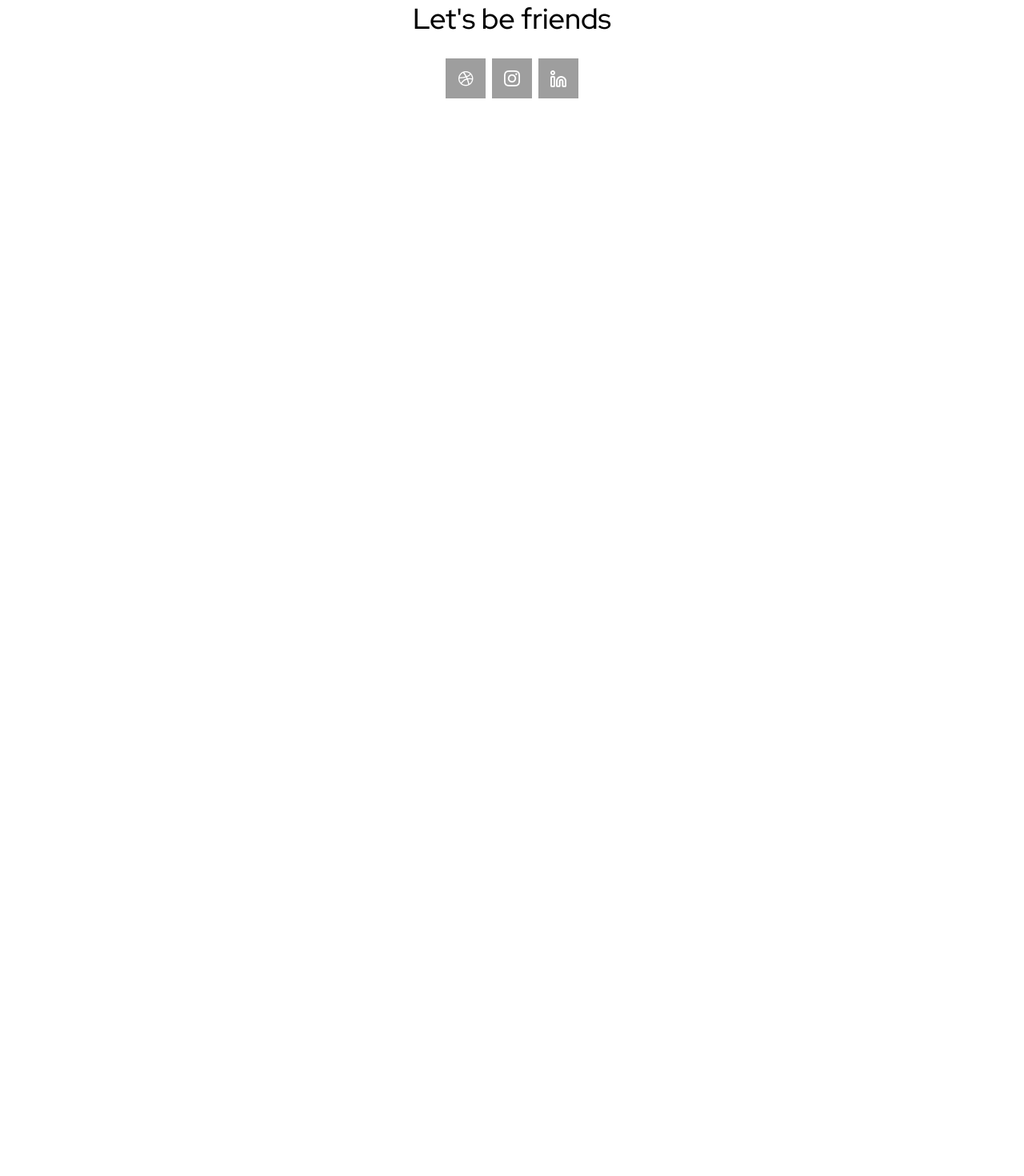
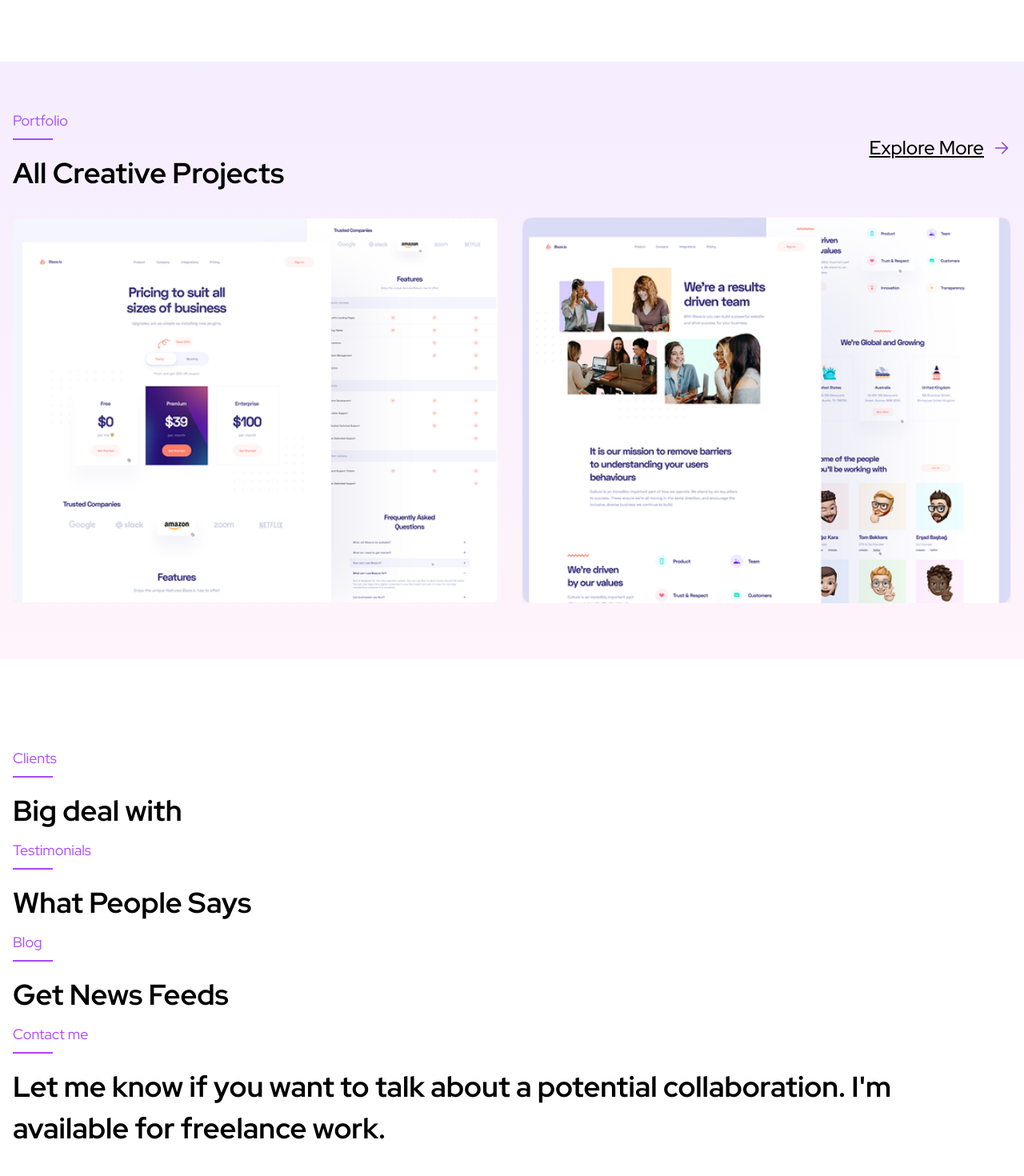
Before and after one commit to Yusuff-Dev/icode-v1, a React (Vite) app: page / in a window 1280 px wide. Shown: the part 1240-2710 px from the top of the page at 80% size. Before the commit the page ends 1413 px from the top, so only its background shows below. Built offline with nearby package versions, Linux system fonts and the light colour scheme; grey boxes are pictures that could not be loaded.

Commit message:
bg oxshamadi

```diff
--- a/src/App.tsx
+++ b/src/App.tsx
@@ -1,7 +1,12 @@
+import Blog from "./components/Blog"
+import Clients from "./components/Clients"
+import Contact from "./components/Contact"
 import Footer from "./components/footer/Footer"
 import Hero from "./components/Hero"
 import Navbar from "./components/navbar/Navbar"
+import Projects from "./components/Projects"
 import Services from "./components/Services"
+import Testimonials from "./components/Testimonials"
 
 function App() {
 
@@ -13,8 +18,12 @@ function App() {
       <main className="grow">
         <Hero/>
         <Services/>
+        <Projects/>
+        <Clients/>
+        <Testimonials/>
+        <Blog/>
+        <Contact/>
       </main>
-
       <Footer/>
     </div>
   )
--- a/src/UI/SectionTitle.tsx
+++ b/src/UI/SectionTitle.tsx
@@ -1,7 +1,10 @@
-export default function SectionTitle({children}:{children: string}) {
-  return (
-    <div className="flex">
-      <p className="relative py-[10px] text-lg text-purple-500 after:absolute after:bottom-0 after:left-0 after:border after:w-[50px]">{children}</p>
-    </div>
-  )
+export default function SectionTitle({ children, heading, w }: { children: string, heading: string, w: string }) {
+    return (
+        <div className="flex flex-col gap-[15px]">
+            <p className="relative py-[10px] text-lg text-purple-500 after:absolute after:bottom-0 after:left-0 after:border after:w-[50px]">{children}
+            </p>
+
+            <h2 className={`font-bold text-4xl max-w-[${w}] text-black leading-[52px]`}>{heading}</h2>
+        </div>
+    )
 }
--- /dev/null
+++ b/src/components/Blog.tsx
@@ -0,0 +1,11 @@
+import SectionTitle from "../UI/SectionTitle";
+
+export default function Blog() {
+  return (
+    <section>
+      <div className="container">
+        <SectionTitle heading="Get News Feeds" w='165px'>Blog</SectionTitle>
+      </div>
+    </section>
+  )
+}
--- /dev/null
+++ b/src/components/Clients.tsx
@@ -0,0 +1,14 @@
+import SectionTitle from "../UI/SectionTitle";
+
+export default function Clients() {
+  return (
+    <section className="mt-25">
+      <div className="container">
+        <SectionTitle heading="Big deal with" w='200px'>Clients</SectionTitle>
+        <div>
+
+        </div>
+      </div>
+    </section>
+  )
+}
--- /dev/null
+++ b/src/components/Contact.tsx
@@ -0,0 +1,11 @@
+import SectionTitle from "../UI/SectionTitle";
+
+export default function Contact() {
+  return (
+    <section>
+      <div className="container">
+        <SectionTitle w="300px" heading="Let me know if you want to talk about a potential collaboration. I'm available for freelance work.">Contact me</SectionTitle>
+      </div>
+    </section>
+  )
+}
--- /dev/null
+++ b/src/components/Projects.tsx
@@ -0,0 +1,31 @@
+import { Link } from "react-router";
+import SectionTitle from "../UI/SectionTitle";
+import { HiArrowSmallRight } from "react-icons/hi2";
+import project1 from '../assets/project1.png'
+import project2 from '../assets/project2.png'
+
+export default function Projects() {
+  return (
+    <section className="mt-25 pt-[50px] pb-[70px] tesha">
+      <div className="container">
+        <div className="flex flex-wrap justify-between items-center">
+          <SectionTitle heading="All Creative Projects" w='200px'>Portfolio</SectionTitle>
+          <Link to="#" className="flex items-center gap-[10px] font-medium text-2xl text-black underline">
+            Explore More
+            <HiArrowSmallRight size={24} color="#8643DC"/>
+          </Link>
+        </div>
+
+        <div className="flex items-center justify-between flex-wrap md:flex-nowrap gap-[30px] mt-[30px]">
+          <div className="grow">
+            <img src={project1} alt="project 1" className="w-full h-full object-cover"/>
+          </div>
+          <div className="grow">
+            <img src={project2} alt="project 2" className="w-full h-full object-cover"/>
+          </div>
+        </div>
+
+      </div>
+    </section>
+  )
+}
--- a/src/components/Services.tsx
+++ b/src/components/Services.tsx
@@ -22,7 +22,7 @@ const mockData: DataInterface[] = [
         desc: "New demos are continually added and buying a single license for Mak gives you access to all of what's shown below, plus everything that will be added in the future."
     },
     {
-        id: 1,
+        id: 3,
         title: "Web Development",
         img: "./layout.png",
         desc: "New demos are continually added and buying a single license for Mak gives you access to all of what's shown below, plus everything that will be added in the future."
@@ -39,8 +39,9 @@ export default function Services() {
     return (
         <section>
             <div className="container">
-                <SectionTitle>Services</SectionTitle>
-                <h2 className="font-bold text-4xl mt-[15px] max-w-[240px] text-black">What  actually I love to do</h2>
+                <SectionTitle heading="What  actually I love to do" w="240px">Services</SectionTitle>
+
+                <h2 className="font-bold text-4xl mt-[15px] max-w-[240px] text-black"></h2>
 
                 <div className="flex items-center justify-between flex-wrap gap-[30px] mt-[50px]">
                     {
--- /dev/null
+++ b/src/components/Testimonials.tsx
@@ -0,0 +1,11 @@
+import SectionTitle from "../UI/SectionTitle";
+
+export default function Testimonials() {
+  return (
+    <section>
+      <div className="container">
+        <SectionTitle heading="What People Says" w='202px'>Testimonials</SectionTitle>
+      </div>
+    </section>
+  )
+}
--- a/src/index.css
+++ b/src/index.css
@@ -11,3 +11,8 @@
     @apply mx-auto px-4 max-w-[1110px];
   }
 }
+
+.tesha{
+  background: linear-gradient(180deg, rgba(187, 133, 255, 0.14) 0%, rgba(255, 177, 222, 0.14) 100%);
+  backdrop-filter: blur(150px);
+}
```
Also changed, not shown: src/assets/project1.png (added), src/assets/project2.png (added).
